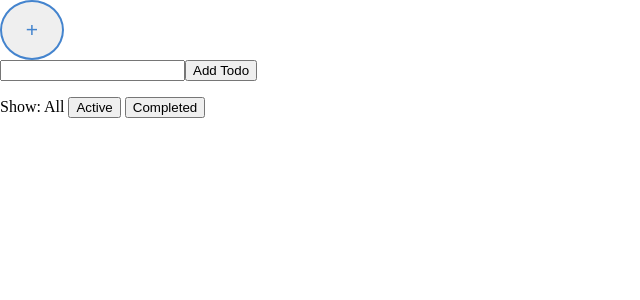
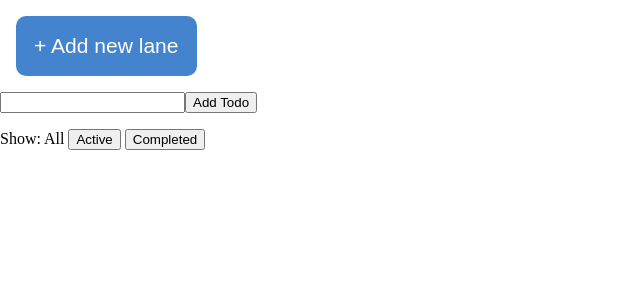
Before and after one commit to flyjwayur/Taskfriend, a React (Create React App) app: page / in a window 1280 px wide. Shown: the top 300 px of the page, without its empty margins (0-640 px from the left). Built offline with nearby package versions, Linux system fonts and the light colour scheme.

Commit message:
Add styles to lanes/lane/button

```diff
--- a/src/App.js
+++ b/src/App.js
@@ -16,13 +16,13 @@ class App extends Component {
       <div>
         <Button
           type="button"
-          label="+"
+          label="+ Add new lane"
+          shape="square"
+          color="primary"
+          variant="outlined"
           size="md"
-          variant="outlined"
           onClick={() => onAddLane('New Lane', [])}
-        >
-          +
-        </Button>
+        />
         <Lanes />
         <TodoApp />
       </div>
--- a/src/components/Button/index.js
+++ b/src/components/Button/index.js
@@ -2,13 +2,20 @@ import React from 'react';
 import classNames from 'classnames';
 import './styles.scss';
 
-const Button = ({ label, type, onClick, color, size, className }) => {
+const Button = ({ type, label, shape, color, variant, size, onClick, className }) => {
   return (
     // eslint-disable-next-line react/button-has-type
     <button
       type={type}
       onClick={onClick}
-      className={classNames('button', `button--${color}`, `button--${size}`, className)}
+      className={classNames(
+        'button',
+        `button--${shape}`,
+        `button--${color}`,
+        `button--${variant}`,
+        `button--${size}`,
+        className
+      )}
     >
       <span className="button__label"> {label} </span>
     </button>
--- a/src/components/Button/styles.scss
+++ b/src/components/Button/styles.scss
@@ -7,8 +7,8 @@
   padding: 0.75rem;
   border: 2px solid $primary;
   color: $primary;
-  border-radius: 50%;
   transition: all 0.2s;
+  margin: 1rem;
   cursor: pointer;
 
   /* Pseudo-classes */
@@ -20,6 +20,15 @@
 
   &:focus {
     outline: none;
+  }
+
+  /* Shape */
+  &--square {
+    border-radius: 10px;
+  }
+
+  &--round {
+    border-radius: 50%;
   }
 
   /* Size */
@@ -43,6 +52,10 @@
     @include color($primary, $white);
   }
 
+  &--white {
+    @include color($white, $primary);
+  }
+
   /* Variant */
   &--contained {
     &:hover {
@@ -51,8 +64,7 @@
   }
 
   &--outlined {
-    border: 1px solid $transparent-black-50;
-    background-color: transparent;
+    border: 2px solid $primary;
 
     &:hover {
       border-color: $primary;
--- a/src/components/Lane/index.js
+++ b/src/components/Lane/index.js
@@ -9,6 +9,8 @@ import { activateEditNote } from '../../store/actions/activateEditNoteAction';
 import { editNote } from '../../store/actions/editNoteAction';
 import { attachNoteToLane } from '../../store/actions/attachNoteToLaneAction';
 import { detachNoteFromLane } from '../../store/actions/detachNoteFromLaneAction';
+
+import './styles.scss';
 
 const Lane = ({
   lane,
--- /dev/null
+++ b/src/components/Lane/styles.scss
@@ -0,0 +1,6 @@
+@import '../../assets/styles/_variables.scss';
+@import '../../assets/styles/_mixins.scss';
+
+.lane {
+  background-color: #ccc;
+}
--- a/src/components/LaneHeader/index.js
+++ b/src/components/LaneHeader/index.js
@@ -11,9 +11,9 @@ const LaneHeader = ({ lane, onActivateEditLane, onEditLaneName }) => {
   console.log('lane from header', lane.editing);
   const laneId = lane.id;
   return (
-    <div className="lane__header" onClick={() => onActivateEditLane(laneId)}>
+    <div className="laneHeader" onClick={() => onActivateEditLane(laneId)}>
       <Editable
-        className="lane__name"
+        className="laneHeader__text"
         editing={lane.editing}
         value={lane.name}
         id={lane.id}
--- a/src/components/LaneHeader/styles.scss
+++ b/src/components/LaneHeader/styles.scss
@@ -1,15 +1,13 @@
 @import '../../assets/styles/_variables.scss';
 @import '../../assets/styles/_mixins.scss';
 
-.lane {
+.laneHeader {
   max-width: 15rem;
+  background-color: $secondary;
+  border-radius: 8px;
+  padding: 1rem;
 
-  &__header {
-    background-color: $secondary;
-    border-radius: 8px;
-    padding: 2rem;
-  }
-  &__name {
+  &__text {
     text-transform: uppercase;
     font-weight: 700;
   }
--- a/src/components/Lanes/index.js
+++ b/src/components/Lanes/index.js
@@ -2,6 +2,7 @@ import React from 'react';
 import { connect } from 'react-redux';
 
 import Lane from '../Lane';
+import './styles.scss';
 
 const Lanes = ({ lanes }) => {
   return (
--- /dev/null
+++ b/src/components/Lanes/styles.scss
@@ -0,0 +1,16 @@
+@import '../../assets/styles/_variables.scss';
+
+.lanes {
+  display: flex;
+  background-color: lighten($primary, 2%);
+
+  &__lane {
+    display: flex;
+    flex-direction: column;
+    min-width: 300px;
+    background-color: $transparent-white-70;
+    padding: 1rem;
+    border-radius: 10px;
+    margin: 1rem;
+  }
+}
--- a/src/components/Notes/index.js
+++ b/src/components/Notes/index.js
@@ -42,12 +42,15 @@ const Notes = ({
           </button>
         </li>
       ))}
+
       <Button
         type="button"
         label="+"
+        shape="round"
+        color="white"
+        variant="outlined"
         size="md"
         onClick={e => addAndAttachItToLane(e)}
-        variant="outlined"
       />
     </ul>
   );
--- a/src/components/Notes/styles.scss
+++ b/src/components/Notes/styles.scss
@@ -2,7 +2,6 @@
 @import '../../assets/styles/_mixins.scss';
 
 .notes {
-  margin: 0.5rem;
   padding: 1rem;
   border-radius: 8px;
   //Considering when a user type long text
@@ -36,10 +35,7 @@
       cursor: pointer;
       visibility: hidden;
       opacity: 0;
-      transition: opacity .6s;
-
+      transition: opacity 0.6s;
     }
-
   }
-
 }
```
